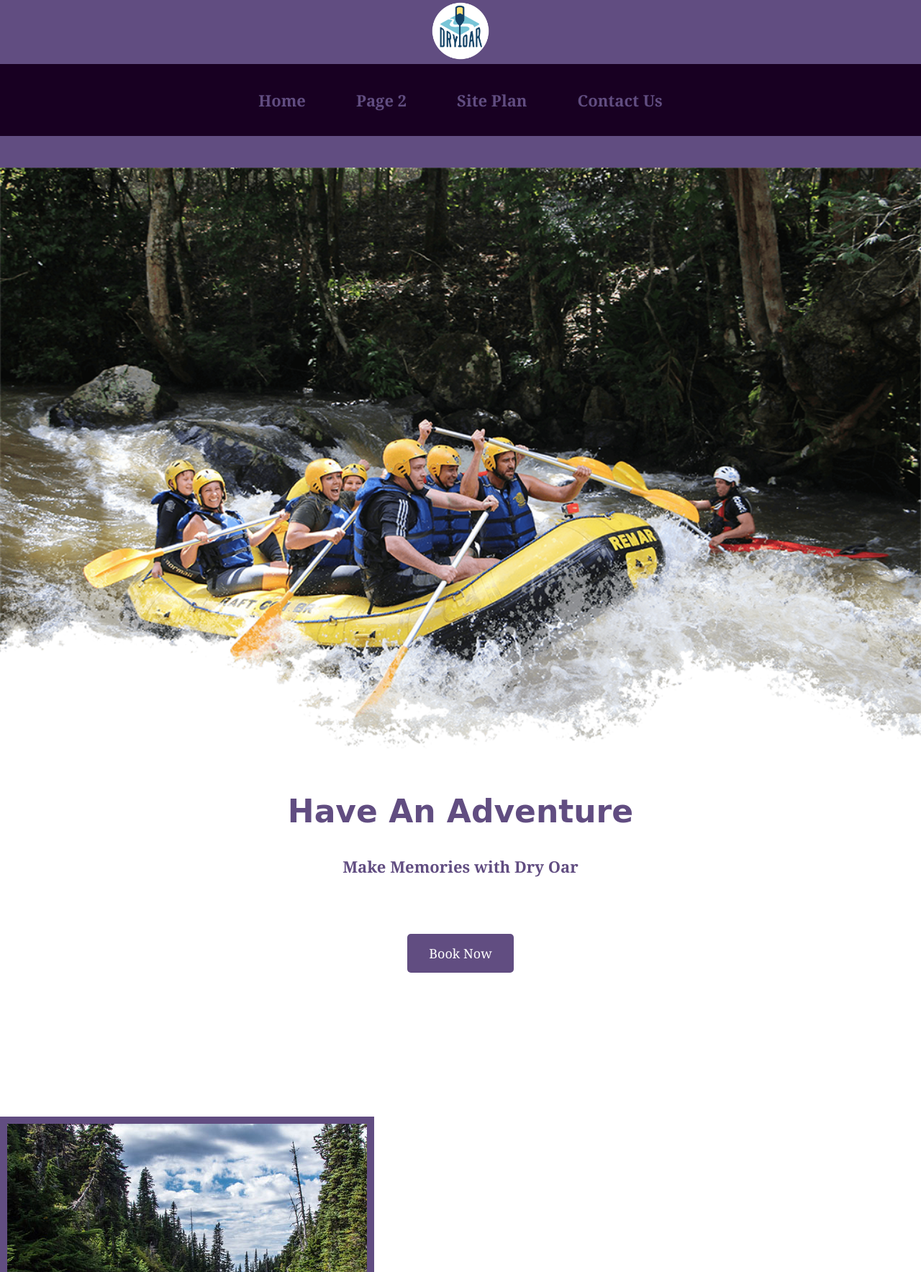
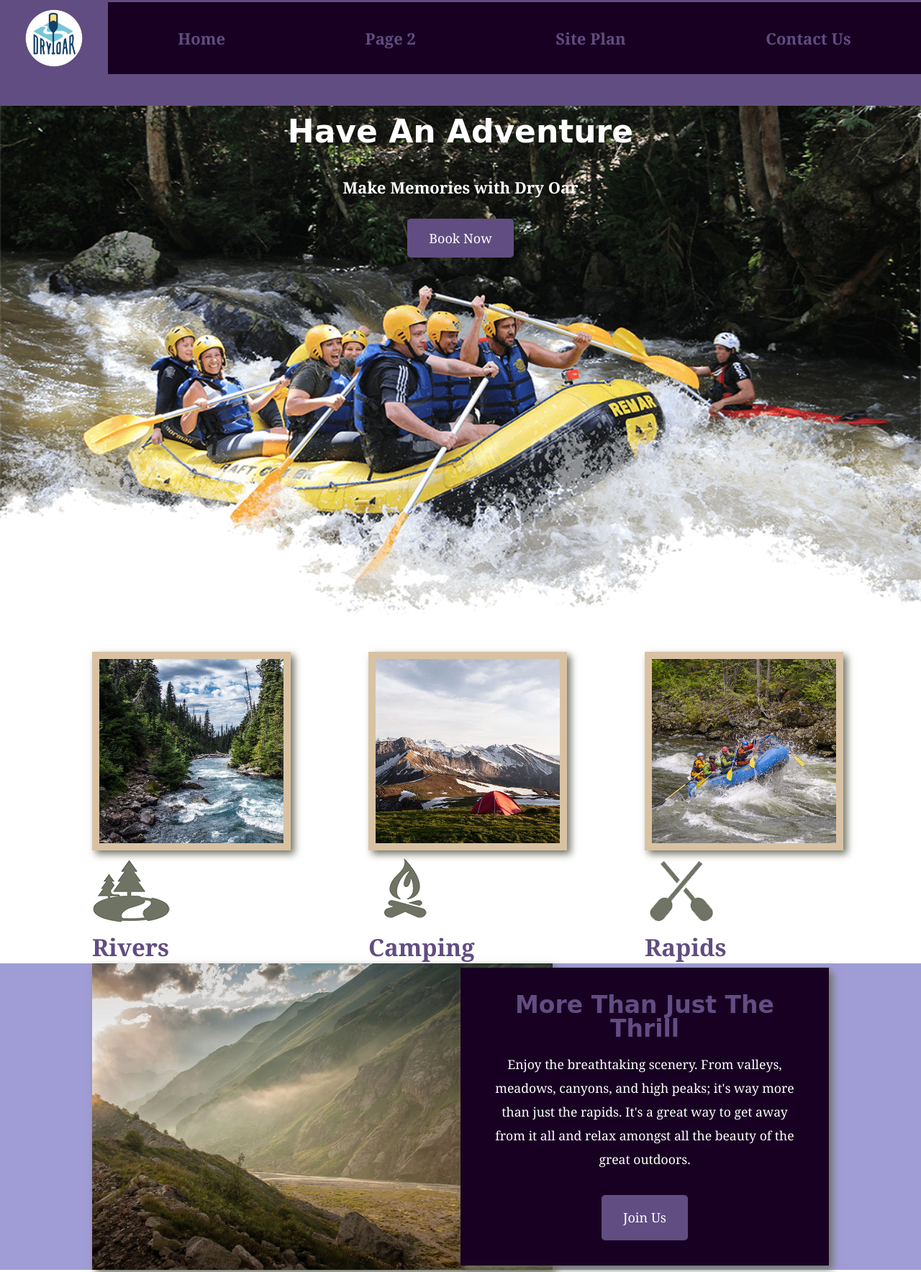
Before and after one commit to wileccles/wdd130, a plain HTML site: page wwr/index.html in a window 1280 px wide. Shown: the part 41-1809 px from the top of the page at 72% size. Drawn offline with Linux system fonts and the light colour scheme; a web font is replaced by a local one.

Commit message:
W07 Assignment: Home Page Finishing Touches

```diff
--- a/wwr/index.html
+++ b/wwr/index.html
@@ -9,7 +9,7 @@
 </head>
 <body>
     <div id="content">
-        <!-- Header / Top Rectangle -->
+        <!-- Header -->
         <header>
             <a id="logo_link" href="index.html">
                 <img class="logo" src="images/logo.png" alt="Dry Oar Logo">
@@ -54,13 +54,8 @@
                 <h2>Rapids</h2>
             </section>
 
-            <!-- Background rectangle for message section -->
-            <div id="background-container">
-                <div id="background"></div>
-                <img class="mountains" src="images/mountains.jpg" alt="Misty mountains">
-            </div>
-
-            <!-- Message Section -->
+            <div id="background"></div>
+            <img class="mountains" src="images/mountains.jpg" alt="Misty mountains">
             <section class="msg">
                 <h2>More Than Just The Thrill</h2>
                 <p>Enjoy the breathtaking scenery. From valleys, meadows, canyons, and high peaks; it's way more than just the rapids. It's a great way to get away from it all and relax amongst all the beauty of the great outdoors.</p>
@@ -68,21 +63,15 @@
             </section>
         </main>
 
-        <!-- Footer / Bottom Rectangle -->
+        <!-- Footer -->
         <footer>
             <p>Dry Oar &copy; 2025 - William Eccles</p>
             <p><a href="site-plan-rafting.html">Site Plan</a></p>
             <p><a href="contactus.html">Contact Us</a></p>
             <div class="social">
-                <a href="https://facebook.com" target="_blank">
-                    <img src="images/facebook.png" alt="fb icon">
-                </a>
-                <a href="https://twitter.com" target="_blank">
-                    <img src="images/twitter.png" alt="twitter icon">
-                </a>
-                <a href="https://instagram.com" target="_blank">
-                    <img src="images/instagram.png" alt="instagram icon">
-                </a>
+                <a href="https://facebook.com" target="_blank"><img src="images/facebook.png" alt="fb icon"></a>
+                <a href="https://twitter.com" target="_blank"><img src="images/twitter.png" alt="twitter icon"></a>
+                <a href="https://instagram.com" target="_blank"><img src="images/instagram.png" alt="instagram icon"></a>
             </div>
         </footer>
     </div>
--- a/wwr/styles/style.css
+++ b/wwr/styles/style.css
@@ -36,32 +36,34 @@ h2 {
   margin: 0;
 }
 
-/* --- Main Page Container --- */
 #content {
   max-width: 1600px;
   margin: 0 auto;
 }
 
-/* --- Header --- */
+/* --- Header Grid --- */
 header {
+  display: grid;
+  grid-template-columns: 150px auto;
   background-color: var(--primary-color);
-  text-align: center;
+  color: var(--headline-color-on-color);
   padding: 2em 0;
-  color: var(--headline-color-on-color);
 }
 
-header h1, header h2, header h3, header h4, header p {
-  color: var(--headline-color-on-color);
+#logo_link {
+  padding-top: 5px;
+  justify-self: center;
+  align-self: center;
 }
 
-/* --- Navigation --- */
-#logo_link {
-  padding-top: 5px;
+.logo {
+  width: 80px;
 }
 
+/* --- Navigation Flexbox --- */
 nav {
   display: flex;
-  justify-content: center;
+  justify-content: space-around;
   background-color: var(--nav-background-color);
 }
 
@@ -70,7 +72,6 @@ nav a {
   color: var(--nav-link-color);
   padding: 35px;
   font-weight: bold;
-  text-align: center;
 }
 
 nav a:hover {
@@ -78,14 +79,32 @@ nav a:hover {
   color: var(--nav-hover-link-color);
 }
 
-/* --- Hero Section --- */
+/* --- Hero Grid --- */
+#hero {
+  display: grid;
+  grid-template-columns: 1fr 3fr 1fr;
+  margin-top: -100px;
+}
+
+#hero-box {
+  grid-column: 1/4;
+  grid-row: 1/3;
+  z-index: -1;
+}
+
 #hero-img {
   width: 100%;
 }
 
+#hero-msg {
+  grid-column: 2/3;
+  grid-row: 1/2;
+  margin-top: 100px;
+  text-align: center;
+}
+
 #hero-msg h1, #hero-msg h4 {
-  text-align: center;
-  color: var(--headline-color-on-white);
+  color: white;
 }
 
 .home-title {
@@ -105,54 +124,60 @@ nav a:hover {
   text-decoration: none;
   font-size: 18px;
   padding: 15px 30px;
-  margin-top: 50px;
   border-radius: 5px;
   display: inline-block;
 }
 
-/* Hover states */
 .book:hover, .join:hover {
   background-color: var(--secondary-color);
   color: var(--accent1-color);
 }
 
-/* --- Cards and Icons --- */
-.icon {
-  width: 80px;
-  padding-top: 10px;
+/* --- Main Grid --- */
+.home-grid {
+  display: grid;
+  grid-template-columns: repeat(10, 1fr);
 }
 
-.logo {
-  width: 80px;
+.card-img, .mountains {
+  width: 100%;
 }
 
-.card-img {
-  border: 10px solid var(--primary-color);
+/* Card Placement */
+.rivers-card {
+  grid-column: 2/4;
+  grid-row: 2/3;
+}
+.camping-card {
+  grid-column: 5/7;
+  grid-row: 2/3;
+}
+.rapids-card {
+  grid-column: 8/10;
+  grid-row: 2/3;
 }
 
-main section img {
-  box-sizing: border-box;
-}
-
-.rivers-card, .camping-card, .rapids-card {
-  margin: 200px 0;
-}
-
-.rivers-card h2, .camping-card h2, .rapids-card h2 {
-  color: var(--primary-color);
-}
-
-/* --- Main Section Background and Message --- */
+/* Background + Mountains + Message */
 #background {
-  height: 725px;
+  grid-column: 1/11;
+  grid-row: 4/9;
   background-color: var(--accent1-color);
 }
 
+.mountains {
+  grid-column: 2/7;
+  grid-row: 5/8;
+  box-shadow: 5px 5px 10px #6f7364;
+}
+
 .msg {
+  grid-column: 6/10;
+  grid-row: 6/7;
   background-color: var(--secondary-color);
   text-align: center;
   padding: 35px;
   line-height: 1.5em;
+  box-shadow: 5px 5px 10px #6f7364;
 }
 
 .msg h2 {
@@ -162,22 +187,35 @@ main section img {
 
 .msg p {
   color: var(--headline-color-on-color);
+  font-size: 0.8em;
   padding-bottom: 15px;
-  font-size: 0.8em;
 }
 
-/* --- Footer --- */
+/* --- Image Effects --- */
+.card-img {
+  border: 10px solid #d9c2a3;
+  transition: transform .5s;
+  box-shadow: 5px 5px 10px #6f7364;
+}
+
+.card-img:hover {
+  opacity: .6;
+  transform: scale(1.1);
+}
+
+/* --- Footer Flexbox --- */
 footer {
   background-color: var(--primary-color);
   color: var(--accent2-color);
-  text-align: center;
   padding: 25px 50px;
   margin-top: 200px;
+  display: flex;
+  justify-content: space-around;
+  align-items: center;
 }
 
 footer p {
   font-size: 1.2em;
-  color: var(--accent2-color);
 }
 
 footer a {
@@ -194,3 +232,59 @@ footer a:hover {
 footer .social img {
   padding-top: 15px;
 }
+
+/* --- Responsive Design --- */
+@media screen and (max-width: 900px) {
+  #hero, .home-grid {
+    display: block;
+    height: auto;
+  }
+
+  nav, footer {
+    flex-direction: column;
+  }
+
+  nav a {
+    display: block;
+    padding: 15px;
+  }
+
+  #hero {
+    margin-top: 0;
+  }
+
+  #hero-msg {
+    margin-top: 0;
+  }
+
+  #hero-msg h4 {
+    display: none;
+  }
+
+  #hero-msg h1 {
+    color: #6f7364;
+  }
+
+  .home-title {
+    font-size: 25px;
+  }
+
+  .rivers-card, .camping-card, .rapids-card {
+    margin: 50px auto;
+    width: 60%;
+  }
+
+  #background {
+    display: none;
+  }
+
+  .mountains, .msg {
+    width: 80%;
+    display: block;
+    margin: 0 auto;
+  }
+
+  footer {
+    margin-top: 25px;
+  }
+}
```
